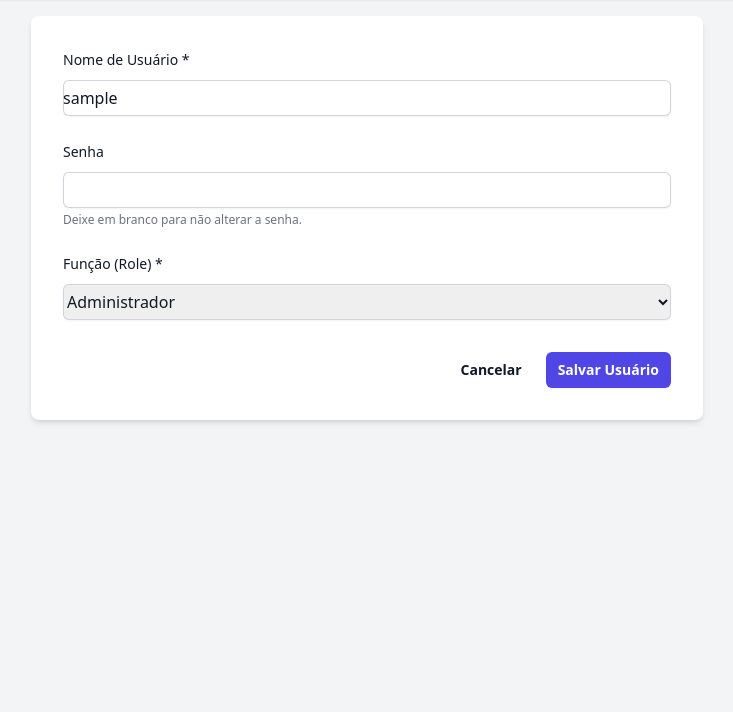
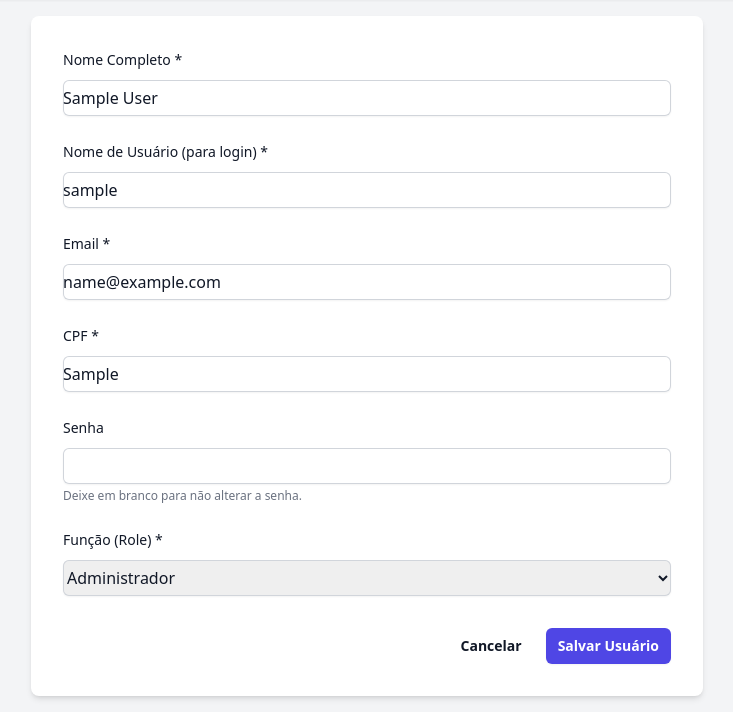
Before and after one commit to andrehsilva/maintenance, a Flask app: page /user/edit/1 in a window 1280 px wide; the page is wider, and only the part inside the window is pictured. Shown: the part 116-828 px from the top of that part, without its empty margins (273-1006 px from the left). Before the commit the page ends 539 px from the top of that part, so only its background shows below. Run offline with Flask 3, Linux system fonts and the light colour scheme; a user stored in the database is signed in; tables that the repository leaves empty hold one stand-in row (values such as "Sample post"); some libraries are stand-ins or nearby versions; some web fonts are replaced.

Commit message:
melhorias relatorios e campos de users

```diff
--- a/app.py
+++ b/app.py
@@ -202,7 +202,7 @@ def register_routes(app):
     @admin_required
     def user_list():
         """Exibe uma lista de todos os usuários."""
-        users = User.query.order_by(User.username).all()
+        users = User.query.order_by(User.name).all() # Ordenar por nome
         return render_template('user_list.html', users=users)
 
     @app.route('/user/new', methods=['GET', 'POST'])
@@ -212,22 +212,42 @@ def register_routes(app):
         """Cria um novo usuário (admin ou técnico)."""
         if request.method == 'POST':
             username = request.form.get('username')
+            name = request.form.get('name')
+            email = request.form.get('email')
+            cpf = request.form.get('cpf')
             password = request.form.get('password')
             role = request.form.get('role')
 
-            if not username or not password or not role:
-                flash('Todos os campos são obrigatórios.', 'danger')
-                return render_template('user_form.html', title="Criar Novo Usuário", user=None)
-
-            if User.query.filter_by(username=username).first():
-                flash('Este nome de usuário já está em uso.', 'warning')
+            if not all([username, name, email, cpf, password, role]):
+                flash('Todos os campos marcados com * são obrigatórios.', 'danger')
                 return render_template('user_form.html', title="Criar Novo Usuário", user=None, form_data=request.form)
 
-            new_user = User(username=username, role=role)
+            # Verifica se username, email ou cpf já existem
+            existing_user = User.query.filter(
+                or_(User.username == username, User.email == email, User.cpf == cpf)
+            ).first()
+            if existing_user:
+                if existing_user.username == username:
+                    flash('Este nome de usuário já está em uso.', 'warning')
+                elif existing_user.email == email:
+                    flash('Este e-mail já está cadastrado.', 'warning')
+                elif existing_user.cpf == cpf:
+                    flash('Este CPF já está cadastrado.', 'warning')
+                return render_template('user_form.html', title="Criar Novo Usuário", user=None, form_data=request.form)
+
+            # Cria o novo usuário com todos os campos
+            new_user = User(
+                username=username,
+                name=name,
+                email=email,
+                cpf=cpf,
+                role=role,
+                is_active=True # Admin criando usuário já o torna ativo
+            )
             new_user.set_password(password)
             db.session.add(new_user)
             db.session.commit()
-            flash(f'Usuário "{username}" criado com sucesso!', 'success')
+            flash(f'Usuário "{name}" criado com sucesso!', 'success')
             return redirect(url_for('user_list'))
 
         return render_template('user_form.html', title="Criar Novo Usuário", user=None, form_data={})
@@ -242,26 +262,42 @@ def register_routes(app):
 
         if request.method == 'POST':
             username = request.form.get('username')
+            name = request.form.get('name')
+            email = request.form.get('email')
+            cpf = request.form.get('cpf')
             password = request.form.get('password') # Senha é opcional na edição
             role = request.form.get('role')
 
-            # Verifica se o novo username já está em uso por outro usuário
-            existing_user = User.query.filter(User.username == username, User.id != user_id).first()
+            # Verifica se os dados únicos já estão em uso por OUTRO usuário
+            existing_user = User.query.filter(
+                User.id != user_id,
+                or_(User.username == username, User.email == email, User.cpf == cpf)
+            ).first()
             if existing_user:
-                flash('Este nome de usuário já está em uso por outra conta.', 'warning')
+                if existing_user.username == username:
+                    flash('Este nome de usuário já está em uso por outra conta.', 'warning')
+                elif existing_user.email == email:
+                    flash('Este e-mail já está em uso por outra conta.', 'warning')
+                elif existing_user.cpf == cpf:
+                    flash('Este CPF já está em uso por outra conta.', 'warning')
                 return render_template('user_form.html', title="Editar Usuário", user=user, form_data=request.form)
 
             user.username = username
+            user.name = name
+            user.email = email
+            user.cpf = cpf
             user.role = role
             # Só atualiza a senha se uma nova for fornecida
             if password:
                 user.set_password(password)
 
             db.session.commit()
-            flash(f'Usuário "{username}" atualizado com sucesso!', 'success')
+            flash(f'Usuário "{name}" atualizado com sucesso!', 'success')
             return redirect(url_for('user_list'))
 
         return render_template('user_form.html', title="Editar Usuário", user=user, form_data=user.__dict__)
+
+
 
     @app.route('/user/delete/<int:user_id>', methods=['POST'])
     @login_required
@@ -440,23 +476,48 @@ def register_routes(app):
 
     # Em app.py
 
+    # DENTRO DA FUNÇÃO register_routes(app):
     @app.route('/register', methods=['GET', 'POST'])
     def register():
         if current_user.is_authenticated:
             return redirect(url_for('dashboard'))
         if request.method == 'POST':
             username = request.form.get('username')
+            name = request.form.get('name')
+            email = request.form.get('email')
+            cpf = request.form.get('cpf')
             password = request.form.get('password')
 
-            if User.query.filter_by(username=username).first():
-                flash('Este nome de usuário já existe.', 'warning')
+            # Validação de campos
+            if not all([username, name, email, cpf, password]):
+                 flash('Todos os campos são obrigatórios.', 'danger')
+                 return redirect(url_for('register'))
+
+            # Verifica se username, email ou cpf já existem
+            existing_user = User.query.filter(
+                or_(User.username == username, User.email == email, User.cpf == cpf)
+            ).first()
+            if existing_user:
+                if existing_user.username == username:
+                    flash('Este nome de usuário já existe.', 'warning')
+                elif existing_user.email == email:
+                    flash('Este e-mail já está cadastrado.', 'warning')
+                elif existing_user.cpf == cpf:
+                    flash('Este CPF já está cadastrado.', 'warning')
                 return redirect(url_for('register'))
 
             # O primeiro usuário é admin E ativo. Os demais começam inativos.
             is_first_user = User.query.count() == 0
             role = 'admin' if is_first_user else 'technician'
 
-            new_user = User(username=username, role=role, is_active=is_first_user)
+            new_user = User(
+                username=username,
+                name=name,
+                email=email,
+                cpf=cpf,
+                role=role,
+                is_active=is_first_user
+            )
             new_user.set_password(password)
             db.session.add(new_user)
             db.session.commit()
@@ -465,7 +526,7 @@ def register_routes(app):
                 flash('Conta de administrador criada com sucesso! Faça o login.', 'success')
             else:
                 # Notifica os admins sobre o novo registro pendente
-                msg = f"Novo usuário '{username}' se registrou e aguarda aprovação."
+                msg = f"Novo usuário '{name}' se registrou e aguarda aprovação."
                 notify_admins(msg, url_for('user_list'))
                 db.session.commit()
                 flash('Conta criada com sucesso! Aguardando aprovação do administrador.', 'info')
@@ -2053,6 +2114,193 @@ def register_routes(app):
 
 
 
+     ### NOVAS ROTAS DE EXPORTAÇÃO ADICIONADAS AQUI ###
+
+    @app.route('/export/financial')
+    @login_required
+    @admin_required
+    def export_financial():
+        """Gera um arquivo Excel com o relatório financeiro filtrado."""
+        try:
+            client_id = request.args.get('client_id', type=int)
+            equipment_id = request.args.get('equipment_id', type=int)
+            start_date_str = request.args.get('start_date')
+            end_date_str = request.args.get('end_date')
+
+            query = db.session.query(MaintenanceHistory).join(Equipment).options(
+                joinedload(MaintenanceHistory.equipment).joinedload(Equipment.client)
+            )
+
+            if client_id:
+                query = query.filter(Equipment.client_id == client_id)
+            if equipment_id:
+                query = query.filter(MaintenanceHistory.equipment_id == equipment_id)
+            if start_date_str:
+                start_date = datetime.strptime(start_date_str, '%Y-%m-%d').date()
+                query = query.filter(MaintenanceHistory.maintenance_date >= start_date)
+            if end_date_str:
+                end_date = datetime.strptime(end_date_str, '%Y-%m-%d').date()
+                query = query.filter(MaintenanceHistory.maintenance_date <= end_date)
+
+            records = query.order_by(desc(MaintenanceHistory.maintenance_date)).all()
+
+            data_for_df = [{
+                'Data': record.maintenance_date.strftime('%d/%m/%Y'),
+                'Equipamento (Código)': record.equipment.code,
+                'Equipamento (Modelo)': record.equipment.model,
+                'Cliente': record.equipment.client.name,
+                'Custo (R$)': float(record.cost) if record.cost else 0.0
+            } for record in records]
+
+            df = pd.DataFrame(data_for_df)
+            output = io.BytesIO()
+            with pd.ExcelWriter(output, engine='openpyxl') as writer:
+                df.to_excel(writer, index=False, sheet_name='Financeiro')
+            output.seek(0)
+
+            timestamp = datetime.now(FUSO_HORARIO_SP).strftime("%Y-%m-%d")
+            return send_file(
+                output, as_attachment=True,
+                download_name=f'relatorio_financeiro_{timestamp}.xlsx',
+                mimetype='application/vnd.openxmlformats-officedocument.spreadsheetml.sheet'
+            )
+        except Exception as e:
+            flash(f"Erro ao gerar o relatório Excel: {e}", "danger")
+            return redirect(url_for('financial_report'))
+
+    @app.route('/export/time-clock')
+    @login_required
+    @admin_required
+    def export_time_clock():
+        """Gera um arquivo Excel com o relatório de ponto filtrado."""
+        try:
+            tech_id = request.args.get('technician_id', type=int)
+            month_str = request.args.get('month', datetime.now().strftime('%Y-%m'))
+            year, month = map(int, month_str.split('-'))
+
+            query = TimeClock.query.options(joinedload(TimeClock.technician))
+            if tech_id:
+                query = query.filter(TimeClock.user_id == tech_id)
+            query = query.filter(
+                extract('year', TimeClock.date) == year,
+                extract('month', TimeClock.date) == month
+            )
+            records = query.order_by(desc(TimeClock.date), TimeClock.user_id).all()
+
+            data_for_df = [{
+                'Data': record.date.strftime('%d/%m/%Y'),
+                'Técnico': record.technician.username,
+                'Entrada Manhã': format_datetime_local(record.morning_check_in, '%H:%M') if record.morning_check_in else '-',
+                'Saída Manhã': format_datetime_local(record.morning_check_out, '%H:%M') if record.morning_check_out else '-',
+                'Entrada Tarde': format_datetime_local(record.afternoon_check_in, '%H:%M') if record.afternoon_check_in else '-',
+                'Saída Tarde': format_datetime_local(record.afternoon_check_out, '%H:%M') if record.afternoon_check_out else '-',
+                'Total Horas': record.total_hours
+            } for record in records]
+
+            df = pd.DataFrame(data_for_df)
+            output = io.BytesIO()
+            with pd.ExcelWriter(output, engine='openpyxl') as writer:
+                df.to_excel(writer, index=False, sheet_name=f'Ponto_{month_str}')
+            output.seek(0)
+
+            timestamp = datetime.now(FUSO_HORARIO_SP).strftime("%Y-%m-%d")
+            return send_file(
+                output, as_attachment=True,
+                download_name=f'relatorio_ponto_{month_str}_{timestamp}.xlsx',
+                mimetype='application/vnd.openxmlformats-officedocument.spreadsheetml.sheet'
+            )
+        except Exception as e:
+            flash(f"Erro ao gerar o relatório Excel: {e}", "danger")
+            return redirect(url_for('time_clock_report'))
+
+    # ... (resto do seu código app.py) ...
+
+    @app.route('/export/stock-movement')
+    @login_required
+    @admin_required
+    def export_stock_movement():
+        """
+        Gera um arquivo Excel com a movimentação de estoque (filtrada)
+        e a situação atual do estoque (completa).
+        """
+        try:
+            # --- 1. LÓGICA PARA A ABA DE MOVIMENTAÇÕES (CÓDIGO EXISTENTE) ---
+            item_id = request.args.get('item_id', type=int)
+            start_date_str = request.args.get('start_date')
+            end_date_str = request.args.get('end_date')
+
+            items_dict = {item.id: item.name for item in StockItem.query.all()}
+
+            outgoing_query = db.session.query(
+                MaintenancePartUsed, MaintenanceHistory, Equipment, Client
+            ).select_from(MaintenancePartUsed).join(
+                MaintenanceHistory, MaintenancePartUsed.maintenance_history_id == MaintenanceHistory.id
+            ).join(
+                Equipment, MaintenanceHistory.equipment_id == Equipment.id
+            ).join(
+                Client, Equipment.client_id == Client.id
+            )
+
+            if item_id:
+                outgoing_query = outgoing_query.filter(MaintenancePartUsed.stock_item_id == item_id)
+            if start_date_str:
+                start_date = datetime.strptime(start_date_str, '%Y-%m-%d').date()
+                outgoing_query = outgoing_query.filter(MaintenanceHistory.maintenance_date >= start_date)
+            if end_date_str:
+                end_date = datetime.strptime(end_date_str, '%Y-%m-%d').date()
+                outgoing_query = outgoing_query.filter(MaintenanceHistory.maintenance_date <= end_date)
+
+            movements = outgoing_query.order_by(desc(MaintenanceHistory.maintenance_date)).all()
+
+            movements_data = [{
+                'Data': mov.MaintenanceHistory.maintenance_date.strftime('%d/%m/%Y'),
+                'Item': items_dict.get(mov.MaintenancePartUsed.stock_item_id, 'Desconhecido'),
+                'Quantidade Retirada': mov.MaintenancePartUsed.quantity_used,
+                'Equipamento': mov.Equipment.code,
+                'Cliente': mov.Client.name
+            } for mov in movements]
+            df_movements = pd.DataFrame(movements_data)
+
+            # --- 2. NOVA LÓGICA PARA A ABA DE ESTOQUE ATUAL ---
+            all_items = StockItem.query.order_by(StockItem.name).all()
+            stock_status_data = []
+            for item in all_items:
+                # Lógica para definir o status do item
+                if item.quantity <= item.low_stock_threshold:
+                    status = 'Crítico'
+                elif item.quantity <= item.low_stock_threshold * 2:
+                    status = 'Atenção'
+                else:
+                    status = 'Normal'
+
+                stock_status_data.append({
+                    'Item': item.name,
+                    'SKU': item.sku,
+                    'Estoque Atual': item.quantity,
+                    'Nível de Alerta': item.low_stock_threshold,
+                    'Custo Unitário (R$)': float(item.unit_cost) if item.unit_cost else 0.0,
+                    'Status': status
+                })
+            df_stock_status = pd.DataFrame(stock_status_data)
+
+            # --- 3. GERAR O ARQUIVO EXCEL COM AS DUAS ABAS ---
+            output = io.BytesIO()
+            with pd.ExcelWriter(output, engine='openpyxl') as writer:
+                df_stock_status.to_excel(writer, index=False, sheet_name='Estoque Atual')
+                df_movements.to_excel(writer, index=False, sheet_name='Movimentações')
+            output.seek(0)
+
+            timestamp = datetime.now(FUSO_HORARIO_SP).strftime("%Y-%m-%d")
+            return send_file(
+                output, as_attachment=True,
+                download_name=f'relatorio_estoque_{timestamp}.xlsx',
+                mimetype='application/vnd.openxmlformats-officedocument.spreadsheetml.sheet'
+            )
+        except Exception as e:
+            flash(f"Erro ao gerar o relatório Excel: {e}", "danger")
+            return redirect(url_for('stock_movement_report'))
+
+
 
 # --- Registro de Comandos CLI ---
 def register_commands(app):
--- a/models.py
+++ b/models.py
@@ -23,7 +23,10 @@ class User(UserMixin, db.Model):
     """Modelo para os usuários (operadores)."""
     id = db.Column(db.Integer, primary_key=True)
     username = db.Column(db.String(80), unique=True, nullable=False)
-    password_hash = db.Column(db.String(200), nullable=False)
+    password_hash = db.Column(db.String(200), nullable=False)# --- CAMPOS ADICIONADOS ---
+    name = db.Column(db.String(120), nullable=False)
+    email = db.Column(db.String(120), unique=True, nullable=False)
+    cpf = db.Column(db.String(14), unique=True, nullable=False) # Armazenado como string para manter a formatação
     role = db.Column(db.String(20), nullable=False, default='technician')
     is_active = db.Column(db.Boolean, default=False, nullable=False)
     equipments = db.relationship('Equipment', backref='operator', lazy=True)
--- a/templates/user_form.html
+++ b/templates/user_form.html
@@ -7,11 +7,33 @@
     <form method="POST">
         <div class="space-y-6">
             <div>
-                <label for="username" class="block text-sm font-medium leading-6 text-gray-900">Nome de Usuário *</label>
+                <label for="name" class="block text-sm font-medium leading-6 text-gray-900">Nome Completo *</label>
+                <div class="mt-2">
+                    <input type="text" name="name" id="name" value="{{ user.name if user else form_data.name or '' }}" required class="block w-full rounded-md border-0 py-1.5 text-gray-900 shadow-sm ring-1 ring-inset ring-gray-300">
+                </div>
+            </div>
+
+            <div>
+                <label for="username" class="block text-sm font-medium leading-6 text-gray-900">Nome de Usuário (para login) *</label>
                 <div class="mt-2">
                     <input type="text" name="username" id="username" value="{{ user.username if user else form_data.username or '' }}" required class="block w-full rounded-md border-0 py-1.5 text-gray-900 shadow-sm ring-1 ring-inset ring-gray-300">
                 </div>
             </div>
+
+            <div>
+                <label for="email" class="block text-sm font-medium leading-6 text-gray-900">Email *</label>
+                <div class="mt-2">
+                    <input type="email" name="email" id="email" value="{{ user.email if user else form_data.email or '' }}" required class="block w-full rounded-md border-0 py-1.5 text-gray-900 shadow-sm ring-1 ring-inset ring-gray-300">
+                </div>
+            </div>
+
+            <div>
+                <label for="cpf" class="block text-sm font-medium leading-6 text-gray-900">CPF *</label>
+                <div class="mt-2">
+                    <input type="text" name="cpf" id="cpf" value="{{ user.cpf if user else form_data.cpf or '' }}" required class="block w-full rounded-md border-0 py-1.5 text-gray-900 shadow-sm ring-1 ring-inset ring-gray-300">
+                </div>
+            </div>
+
             <div>
                 <label for="password" class="block text-sm font-medium leading-6 text-gray-900">Senha {% if not user %}*{% endif %}</label>
                 <div class="mt-2">
@@ -21,12 +43,13 @@
                 <p class="mt-1 text-xs text-gray-500">Deixe em branco para não alterar a senha.</p>
                 {% endif %}
             </div>
+
             <div>
                 <label for="role" class="block text-sm font-medium leading-6 text-gray-900">Função (Role) *</label>
                 <div class="mt-2">
                     <select name="role" id="role" required class="block w-full rounded-md border-0 py-1.5 text-gray-900 shadow-sm ring-1 ring-inset ring-gray-300">
-                        <option value="technician" {% if user and user.role == 'technician' %}selected{% endif %}>Técnico</option>
-                        <option value="admin" {% if user and user.role == 'admin' %}selected{% endif %}>Administrador</option>
+                        <option value="technician" {% if (user and user.role == 'technician') or (form_data.role == 'technician') %}selected{% endif %}>Técnico</option>
+                        <option value="admin" {% if (user and user.role == 'admin') or (form_data.role == 'admin') %}selected{% endif %}>Administrador</option>
                     </select>
                 </div>
             </div>
--- a/templates/user_list.html
+++ b/templates/user_list.html
@@ -30,7 +30,10 @@
             <tbody class="bg-white divide-y divide-gray-200">
                 {% for user in users %}
                 <tr class="{% if not user.is_active %}bg-yellow-50{% endif %}">
-                    <td class="px-6 py-4 whitespace-nowrap text-sm font-medium text-gray-900">{{ user.username }}</td>
+                    <td class="px-6 py-4 whitespace-nowrap text-sm">
+                        <div class="font-medium text-gray-900">{{ user.name }}</div>
+                        <div class="text-gray-500">{{ user.email }}</div>
+                    </td>
                     <td class="px-6 py-4 whitespace-nowrap text-sm text-gray-500">
                         {% if user.role == 'admin' %}
                             <span class="inline-flex items-center rounded-full bg-blue-100 px-2.5 py-0.5 text-xs font-medium text-blue-800">Administrador</span>
```
Also changed, not shown: create_user.py (+57 -19 lines), migrations/versions/7dc0cf1dda79_.py (added, +42 -0 lines), templates/financial_report.html (+17 -0 lines), templates/register.html (+23 -2 lines), templates/stock_movement_report.html (+17 -4 lines), templates/time_clock_report.html (+18 -0 lines).
